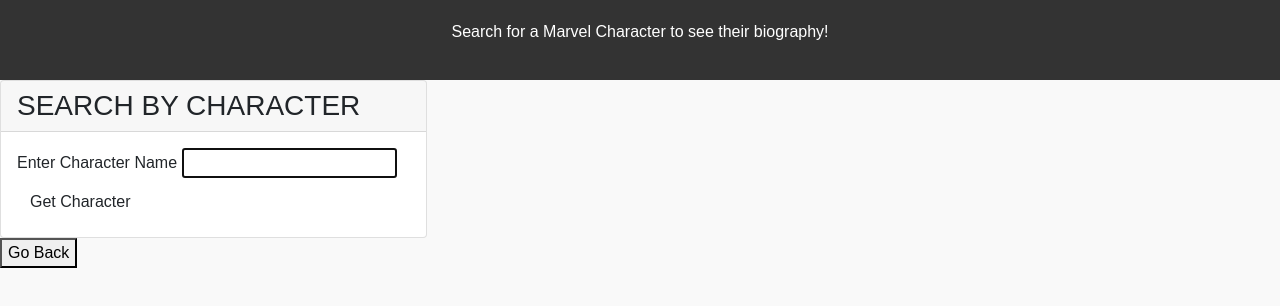
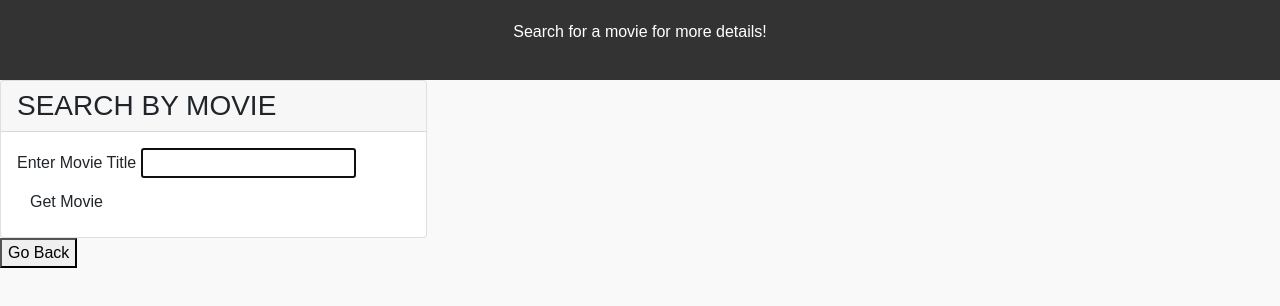
Before and after one commit to aparihar1984/first-group-project, a plain HTML site: page movies.html in a window 1280 px wide. Drawn offline with nearby package versions, Linux system fonts and the light colour scheme.

Commit message:
attempt to have movie api work

```diff
--- a/assets/javascript/movies.js
+++ b/assets/javascript/movies.js
@@ -35,25 +35,26 @@
 
 };
 
-var displayCard = function(result) {
+// var displayCard = function(result) {
 //   var superheroesList = document.getElementById('superheroes-list')
 //   superheroesList.textContent = '';
 //     result.hero.forEach(superhero => {
 //       const superheroCard = document.createElement('div');
 //       superheroCard.classList.add('superhero-card');
 //       const superheroName = document.createElement('h2');
-//       superheroName.textContent = superhero.data.name;
-//       const superheroImage = document.createElement('img');
-//       superheroImage.src = superhero.data.image.url;
-//       superheroImage.alt = superhero.data.name;
-//       const superheroPowerstats = document.createElement('p');
-//       superheroPowerstats.textContent = `Intelligence: ${superhero.data.powerstats.intelligence}, Strength: ${superhero.data.powerstats.strength}, Speed: ${superhero.data.powerstats.speed}`;
+//       superheroName.textContent = superhero.contents.title;
+// //       const superheroImage = document.createElement('img');
+// //       superheroImage.src = superhero.data.image.url;
+//       superheroImage.alt = superhero.contents.title;
+// //       const superheroPowerstats = document.createElement('p');
+// //       superheroPowerstats.textContent = `Intelligence: ${superhero.data.powerstats.intelligence}, Strength: ${superhero.data.powerstats.strength}, Speed: ${superhero.data.powerstats.speed}`;
 //       superheroCard.appendChild(superheroName);
-//       superheroCard.appendChild(superheroImage);
-//       superheroCard.appendChild(superheroPowerstats);
-//       superheroesList.appendChild(superheroCard);
+// //       superheroCard.appendChild(superheroImage);
+// //       superheroCard.appendChild(superheroPowerstats);
+// //       superheroesList.appendChild(superheroCard);
 //   });
-  }
+// }
+
 
 const goBackButton = document.getElementById('go-back-button');
   if (goBackButton) {
--- a/movies.html
+++ b/movies.html
@@ -14,7 +14,7 @@
 
 <body>
   <header class="hero">
-    <p>Search for a Marvel Character to see their biography!
+    <p>Search for a movie for more details!
     </p>
   </header>
 
@@ -22,11 +22,11 @@
     <div class="col-12 col-md-4">
 
       <div class="card">
-        <h3 class="card-header text-uppercase">Search By Character</h3>
+        <h3 class="card-header text-uppercase">Search By Movie</h3>
         <form id="user-form" class="card-body">
-          <label class="form-label" for="username">Enter Character Name</label>
+          <label class="form-label" for="username">Enter Movie Title</label>
           <input name="username" id="username" type="text" autofocus="true" class="form-input" />
-          <button type="submit" class="btn">Get Character</button>
+          <button type="submit" class="btn">Get Movie</button>
         </form>
       </div>
     </div>
```
